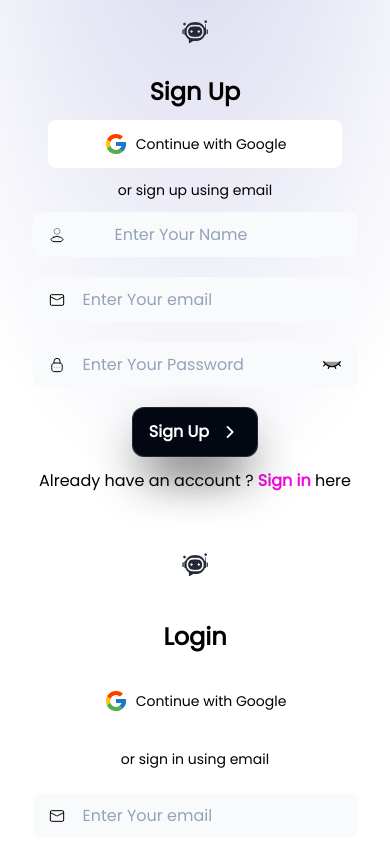
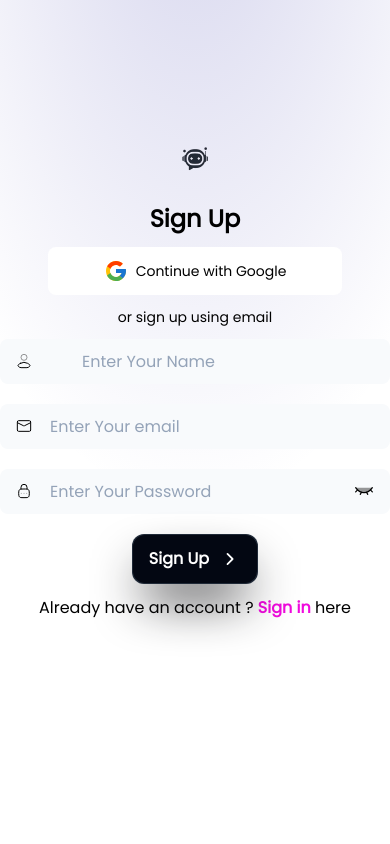
Before and after one commit to SolaraExeDev/AI-Chat, a Next.js app: page /signup in a window 390 px wide. Built offline with nearby package versions, Linux system fonts and the light colour scheme; no server answers.

Commit message:
Fix Some responsive issues ✅🛠️

```diff
--- a/app/signup/page.js
+++ b/app/signup/page.js
@@ -164,8 +164,8 @@ const page = () => {
                 transition={Bounce}
                 className="font-mono"
             />
-            <div className='relative h-full w-full overflow-hidden items-center flex md:flex-row flex-col md:justify-between'>
-                <div id='signup' className='relative z-0 flex flex-col items-center w-10/12 md:w-1/2 gap-3 md:gap-5 '>
+            <div className='relative h-[200vh] md:h-full w-full overflow-hidden top-[15%] md:top-0 items-center flex md:flex-row gap-48 md:gap-0 flex-col md:justify-between'>
+                <div id='signup' className='relative z-0 flex flex-col items-center w-full md:w-1/2 gap-3 md:gap-5 '>
                     <div className=' font-bold '>
                         <img src="/logo.webp" className='w-16 h-16 rounded-full' alt="Bot Logo" />
 
@@ -352,7 +352,7 @@ const page = () => {
                 <div className='rotating-div absolute top-0 hidden md:block z-10 left-[calc(100%-40%)] transition-all duration-1000 w-[40%] h-full bg-gradient-to-r from-[#642481] via-[#642481] to-[#f10ade]'>
 
                 </div>
-                <div id='login' className='relative z-0 flex flex-col items-center mt-10 md:mt-0  w-10/12 md:w-1/2 gap-6 md:gap-8'>
+                <div id='login' className='relative z-0 flex flex-col items-center mt-10 md:mt-0  w-full md:w-1/2 gap-6 md:gap-8'>
                     <div className=' font-bold '>
                         <img src="/logo.webp" className='w-16 h-16 rounded-full' alt="Bot Logo" />
 
```
